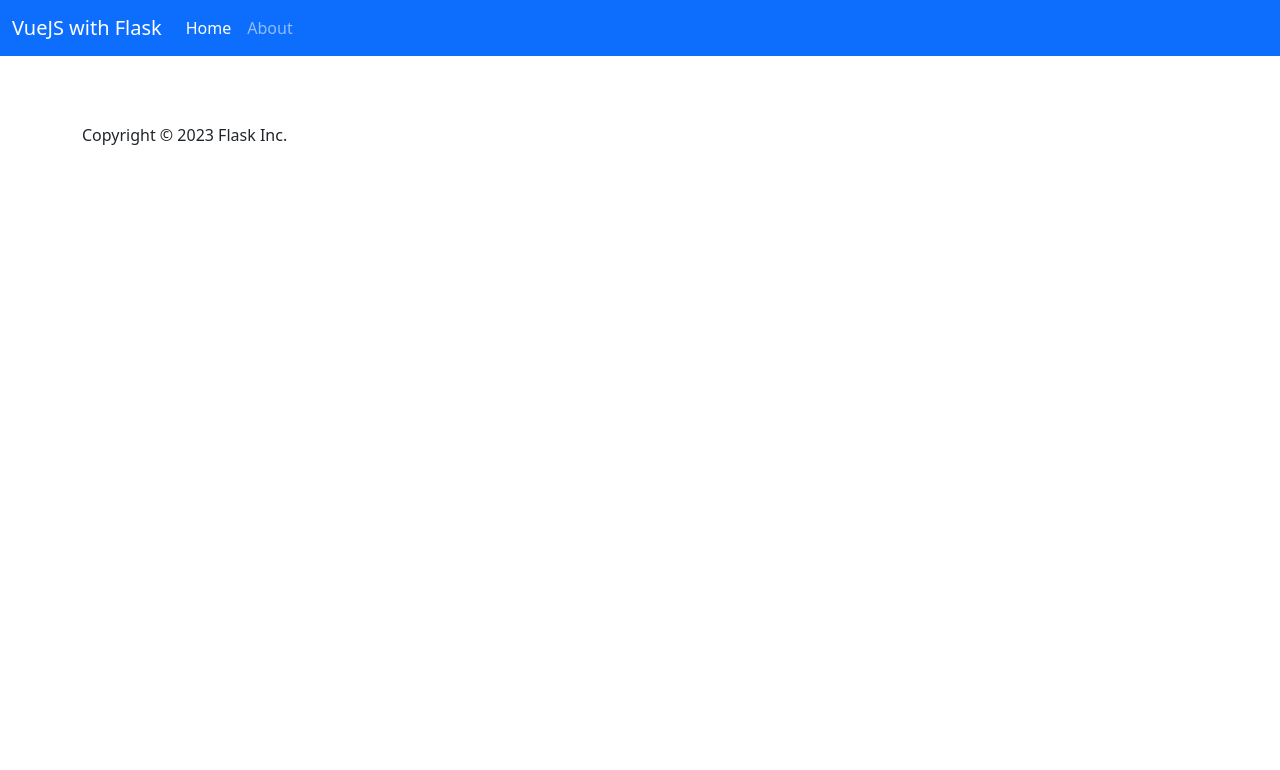
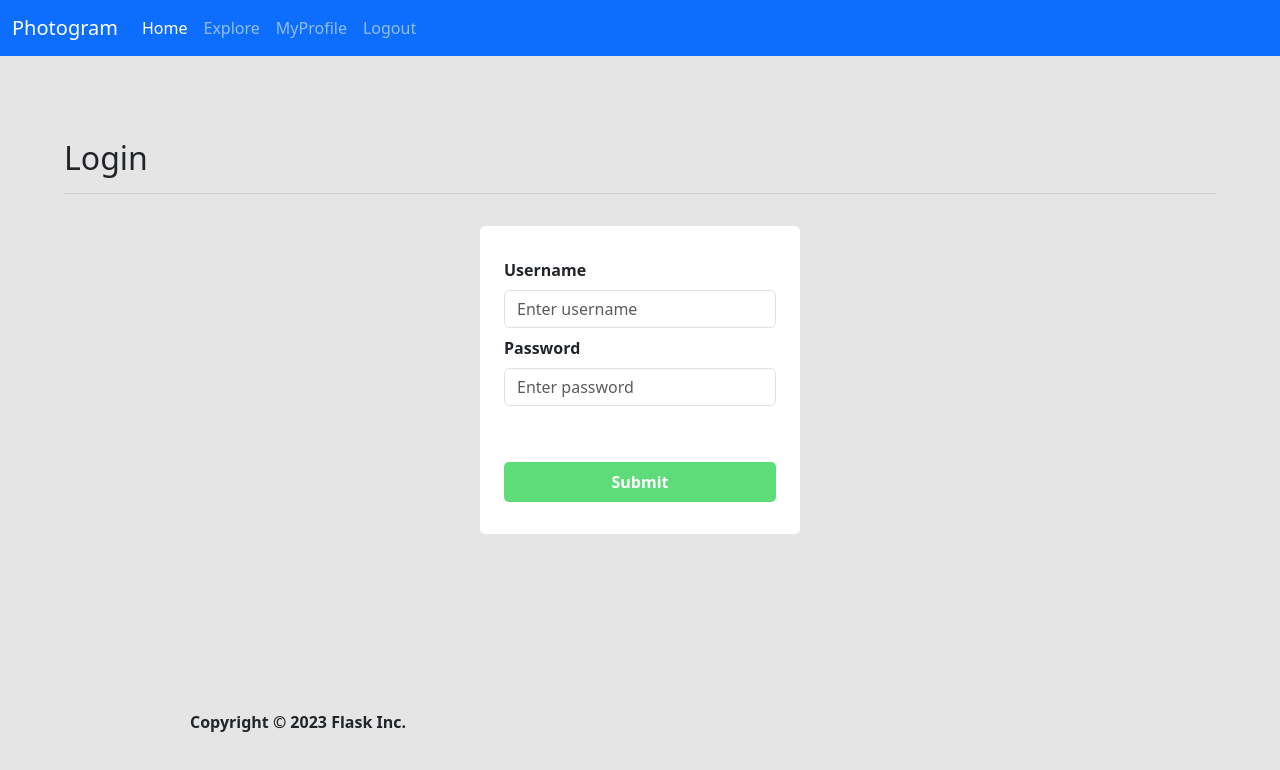
Before and after one commit to cliftonamccook/info3180-project2, a Vue app: page /login in a window 1280 px wide. Shown: the top 770 px of the page. Built offline with nearby package versions, Linux system fonts and the light colour scheme.

Commit message:
Added initial structure and style to login/register pages

```diff
--- a/src/components/AppHeader.vue
+++ b/src/components/AppHeader.vue
@@ -2,7 +2,7 @@
   <header>
     <nav class="navbar navbar-expand-lg navbar-dark bg-primary fixed-top">
       <div class="container-fluid">
-        <a class="navbar-brand" href="/">VueJS with Flask</a>
+        <a class="navbar-brand" href="/">Photogram</a>
         <button
           class="navbar-toggler"
           type="button"
@@ -20,7 +20,13 @@
               <RouterLink to="/" class="nav-link active">Home</RouterLink>
             </li>
             <li class="nav-item">
-              <RouterLink class="nav-link" to="/about">About</RouterLink>
+              <RouterLink class="nav-link" to="/explore">Explore</RouterLink>
+            </li>
+            <li class="nav-item">
+              <RouterLink class="nav-link" to="/profile">MyProfile</RouterLink>
+            </li>
+            <li class="nav-item">
+              <RouterLink class="nav-link" to="/logout">Logout</RouterLink>
             </li>
           </ul>
         </div>
--- /dev/null
+++ b/src/components/LoginForm.vue
@@ -0,0 +1,104 @@
+<template>
+    <div class="log-container">
+        <form @submit.prevent="saveUser" id="loginForm" action="Post" enctype="multipart/form-data">
+            <div class="form-group mb-3">
+                <label for="username">Username</label>
+                <input v-model="title" name="username" type="text" class="form-control" placeholder="Enter username">
+                <label for="password">Password</label>
+                <input v-model="title" name="password" type="password" class="form-control" placeholder="Enter password">
+                <button @click="" class="user-button" type="submit" value="submit">Submit</button>
+            </div>
+        </form>
+    </div>
+</template>
+<script>
+import { ref } from "vue";
+// let csrf_token = ref("");
+// let error = ref("");
+// function getCsrfToken() {
+//     fetch('/api/v1/csrf-token')
+//         .then((response) => response.json())
+//         .then((data) => {
+//             csrf_token.value = data.csrf_token;
+//         });
+// }
+export default {
+data() {
+    return {
+    username: '',
+    password: '',
+    firstName: '',
+    lastName: '',
+    email: '',
+    location: '',
+    biography: '',
+    image: null
+    };
+},
+name: "LoginForm",
+methods: {
+    onSelect(event) {
+    this.image = event.target.files[0];
+    },
+    saveUser() {
+        let userForm = document.getElementById('loginForm');
+        let form_data = new FormData(userForm);
+        form_data.append("title", this.title);
+        form_data.append("description", this.description);
+        form_data.append("poster", this.poster);
+        fetch("/api/v1/movies", {
+        method: "POST",
+        headers: {
+            'X-CSRFToken': csrf_token.value
+        },
+        body: form_data
+        })
+        .then(response => {
+            return response.json();
+        })
+        .then(data => {
+            error.messages = data
+        })
+        .catch(error => {
+            console.log(error);
+        });
+    }
+}
+// mounted() {
+//     getCsrfToken();
+// }
+};
+</script>
+<style>
+    .log-container{
+        width: 25%;
+        margin: 2em auto 0 auto;
+        background: #fff;
+        border-radius: 5px;
+    }
+
+    .form-group{
+        display: flex;
+        flex-direction: column;
+        gap: 0.5em;
+        width: 85%;
+        margin: 0 auto;
+        padding-top: 2em;
+    }
+
+    .user-button{
+        border: none;
+        border-radius: 5px;
+        height: 2.5em;
+        background: rgb(92, 221, 122);
+        margin-top: 3em;
+        margin-bottom: 2em;
+        font-weight: bold;
+        color: #fff;
+    }
+
+    label{
+        font-weight: bold;
+    }
+
+</style>
--- /dev/null
+++ b/src/components/RegisterForm.vue
@@ -0,0 +1,115 @@
+<template>
+    <div class="reg-container">
+        <form @submit.prevent="saveUser" id="registerForm" action="Post" enctype="multipart/form-data">
+            <div class="form-group mb-3">
+                <label for="username">Username</label>
+                <input v-model="title" name="username" type="text" class="form-control" placeholder="Enter username">
+                <label for="password">Password</label>
+                <input v-model="title" name="password" type="password" class="form-control" placeholder="Enter password">
+                <label for="firstname">Firstname</label>
+                <input v-model="title" name="firstname" type="text" class="form-control" placeholder="Enter first name">
+                <label for="lastname">Lastname</label>
+                <input v-model="title" name="lastname" type="text" class="form-control" placeholder="Enter lastname">
+                <label for="email">Email</label>
+                <input v-model="title" name="email" type="text" class="form-control" placeholder="Enter email">
+                <label for="email">Location</label>
+                <input v-model="title" name="location" type="text" class="form-control" placeholder="Enter location">
+                <label for="biography">Biography</label>
+                <textarea v-model="description" name="biography" id="biography" cols="30" rows="10"></textarea>
+                <label for="image">Photo</label>
+                <input id="file" name="image" type="file" @change="onSelect" class="form-control">
+                <button @click="" class="user-button" type="submit" value="submit">Submit</button>
+            </div>
+        </form>
+    </div>
+</template>
+<script>
+import { ref } from "vue";
+// let csrf_token = ref("");
+// let error = ref("");
+// function getCsrfToken() {
+//     fetch('/api/v1/csrf-token')
+//         .then((response) => response.json())
+//         .then((data) => {
+//             csrf_token.value = data.csrf_token;
+//         });
+// }
+export default {
+data() {
+    return {
+    username: '',
+    password: '',
+    firstName: '',
+    lastName: '',
+    email: '',
+    location: '',
+    biography: '',
+    image: null
+    };
+},
+name: "RegisterForm",
+methods: {
+    onSelect(event) {
+    this.image = event.target.files[0];
+    },
+    saveUser() {
+        let userForm = document.getElementById('registerForm');
+        let form_data = new FormData(userForm);
+        form_data.append("title", this.title);
+        form_data.append("description", this.description);
+        form_data.append("poster", this.poster);
+        fetch("/api/v1/movies", {
+        method: "POST",
+        headers: {
+            'X-CSRFToken': csrf_token.value
+        },
+        body: form_data
+        })
+        .then(response => {
+            return response.json();
+        })
+        .then(data => {
+            error.messages = data
+        })
+        .catch(error => {
+            console.log(error);
+        });
+    }
+}
+// mounted() {
+//     getCsrfToken();
+// }
+};
+</script>
+<style>
+    .reg-container{
+        width: 25%;
+        margin: 2em auto 0 auto;
+        background: #fff;
+        border-radius: 5px;
+    }
+
+    .form-group{
+        display: flex;
+        flex-direction: column;
+        gap: 0.5em;
+        width: 85%;
+        margin: 0 auto;
+        padding-top: 2em;
+    }
+
+    .user-button{
+        border: none;
+        border-radius: 5px;
+        height: 2.5em;
+        background: rgb(92, 221, 122);
+        margin-bottom: 2em;
+        font-weight: bold;
+        color: #fff;
+    }
+
+    label{
+        font-weight: bold;
+    }
+
+</style>
--- a/src/router/index.js
+++ b/src/router/index.js
@@ -10,12 +10,36 @@ const router = createRouter({
       component: HomeView
     },
     {
-      path: '/about',
-      name: 'about',
+      path: '/explore',
+      name: 'explore',
       // route level code-splitting
       // this generates a separate chunk (About.[hash].js) for this route
-      // which is lazy-loaded when the route is visited.
-      component: () => import('../views/AboutView.vue')
+      // which is lazy-loaded w../views/ExploreView.vueed.
+      component: () => import('../views/ExploreView.vue')
+    },
+    {
+      path: '/profile',
+      name: 'profile',
+      // route level code-splitting
+      // this generates a separate chunk (About.[hash].js) for this route
+      // which is lazy-loaded w../views/ExploreView.vueed.
+      component: () => import('../views/ProfileView.vue')
+    },
+    {
+      path: '/login',
+      name: 'login',
+      // route level code-splitting
+      // this generates a separate chunk (About.[hash].js) for this route
+      // which is lazy-loaded w../views/ExploreView.vueed.
+      component: () => import('../views/LoginView.vue')
+    },
+    {
+      path: '/register',
+      name: 'register',
+      // route level code-splitting
+      // this generates a separate chunk (About.[hash].js) for this route
+      // which is lazy-loaded w../views/ExploreView.vueed.
+      component: () => import('../views/RegisterView.vue')
     }
   ]
 })
--- a/src/views/HomeView.vue
+++ b/src/views/HomeView.vue
@@ -1,19 +1,93 @@
 <script setup>
 import { ref } from "vue";
-
-let message = ref("Hello World! This is a VueJS and Flask Starter Template.")
-
+import { RouterLink } from "vue-router";
 </script>
 
 <template>
     <div class="container">
-      <div class="text-center">
-        <img alt="Vue logo" class="logo" src="@/assets/logo.svg" width="125" height="125" />
-        <h1>{{ message }}</h1>
+      <div class="home-img">
+        <img src="../assets/home.jpg" alt="">
+      </div>
+      <div class="login-sec">
+        <h2>Photogram</h2>
+        <p>Share photos of your favourite moments with friends, family and the world.</p>
+        <div class="reg-buttons">
+          <button class="register-button"><RouterLink class="nav-link" to="/register">Register</RouterLink></button>
+          <button class="login-button"><RouterLink class="nav-link" to="/login">Login</RouterLink></button>
+        </div>
       </div>
     </div>
 </template>
 
 <style>
-/* Add any component specific styles here */
+  body{
+    background: #e5e5e5;
+  }
+
+  .container{
+    display: flex;
+    flex-direction: row;
+    gap: 1em;
+    height: 25em;
+    width: 80%;
+    margin: 10em auto;
+    font-weight: bold;
+  }
+
+  h2{
+    margin: 2em auto 0 auto;
+    border-bottom: 0.5px solid #cdcdcd;
+    padding-bottom: 0.5em;
+    width: 90%;
+  }
+
+  p{
+    text-align: left;
+    width: 90%;
+    margin: 1em auto 3em auto;
+  }
+
+  .home-img{
+    height: 100%;
+    width: 40%;
+  }
+
+  .home-img img{
+    border-radius: 5px;
+    width: 100%;
+    height: 100%;
+  }
+
+  .login-sec{
+    height: 100%;
+    width: 40%;
+    text-align: center;
+    background: #fff;
+    border-radius: 5px;
+  }
+
+  .reg-buttons{
+    display: flex;
+    flex-direction: row;
+  }
+
+  .reg-buttons button{
+    border: none;
+    border-radius: 5px;
+    height: 2.5em;
+    width: 45%;
+    margin: 0 auto;
+    color: #fff;
+    font-weight: bold;
+    font-size: 1em;
+  }
+
+  .register-button{
+    background: rgb(92, 221, 122);
+  }
+
+  .login-button{
+    background: #6fb4e2;
+  }
+
 </style>
--- /dev/null
+++ b/src/views/LoginView.vue
@@ -0,0 +1,17 @@
+<template>
+    <div class="login-container">
+        <h2>Login</h2>
+        <LoginForm />
+    </div>
+</template>
+<script>
+import LoginForm from "../components/LoginForm.vue";
+export default {
+    name: "LoginView",
+    components: {
+        LoginForm
+    }
+}
+</script>
+<style>
+</style>
--- /dev/null
+++ b/src/views/ProfileView.vue
@@ -0,0 +1,9 @@
+<template>
+    <div class="about container">
+      <h2>About</h2>
+      <p>This is an about page.</p>
+    </div>
+  </template>
+
+  <style>
+  </style>
--- /dev/null
+++ b/src/views/RegisterView.vue
@@ -0,0 +1,17 @@
+<template>
+    <div class="register-container">
+        <h2>Register</h2>
+        <RegisterForm />
+    </div>
+</template>
+<script>
+import RegisterForm from "../components/RegisterForm.vue";
+export default {
+    name: "RegisterView",
+    components: {
+        RegisterForm
+    }
+}
+</script>
+<style>
+</style>
```
Also changed, not shown: src/assets/home.jpg (added), src/views/ExploreView.vue (renamed from src/views/AboutView.vue), 1 other file (tests, documents, lock files or other folders).
